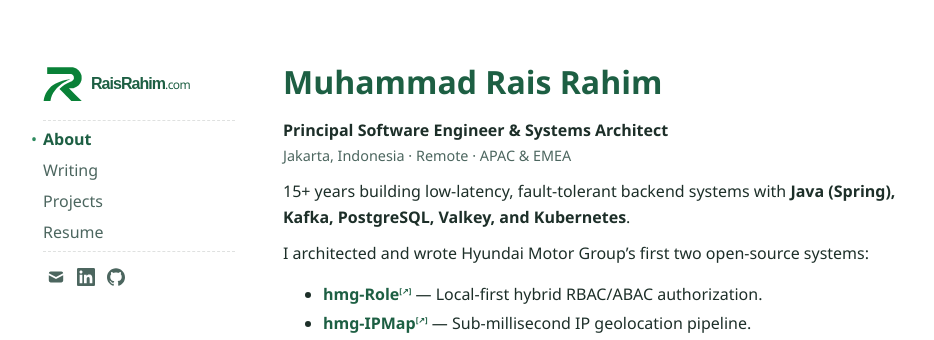
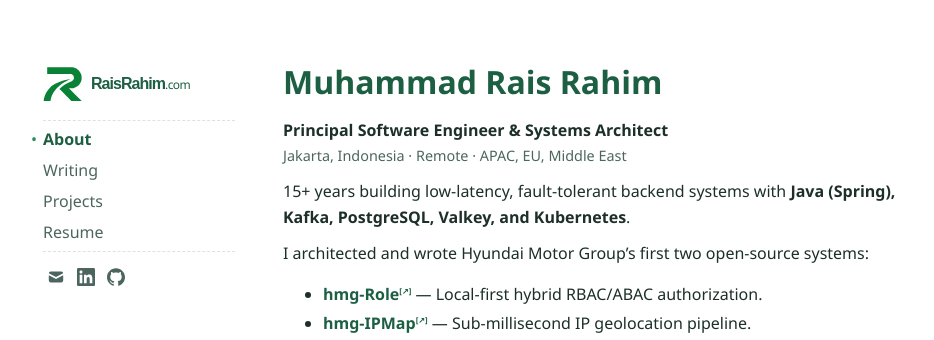
Before and after one commit to raisrahim/raisrahim.github.io, a Jekyll site: the page built from pages/index.md, in a window 1280 px wide. Shown: the top 340 px of the page, without its empty margins (85-1019 px from the left). Built offline with Jekyll 4.4.1, drawn with Linux system fonts in a browser that asks for light colours.

Commit message:
fix: update location description on home page Corrected the location description from "APAC & EMEA" to "APAC, EU, Middle East" for clarity.

```diff
--- a/pages/index.md
+++ b/pages/index.md
@@ -8,7 +8,7 @@ description: >-
 ---
 
 <p class="home-intro"><strong>Principal Software Engineer &amp; Systems Architect</strong><br>
-<span class="home-location">Jakarta, Indonesia · Remote · APAC &amp; EMEA</span></p>
+<span class="home-location">Jakarta, Indonesia · Remote · APAC, EU, Middle East</span></p>
 
 {{ site.experience_years }}+ years building low-latency, fault-tolerant backend systems with **Java (Spring), Kafka, PostgreSQL, Valkey, and Kubernetes**.
 
```
